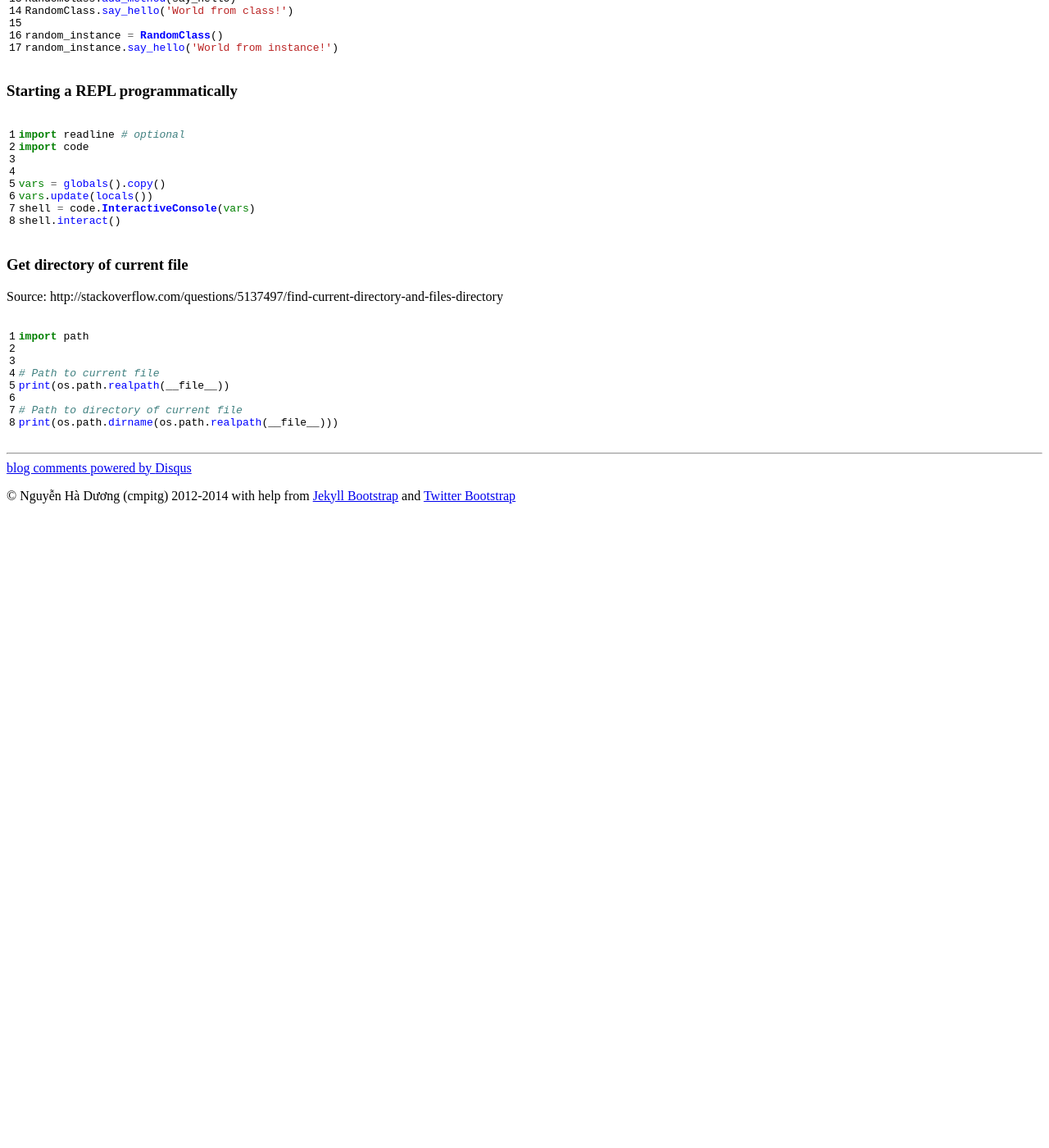
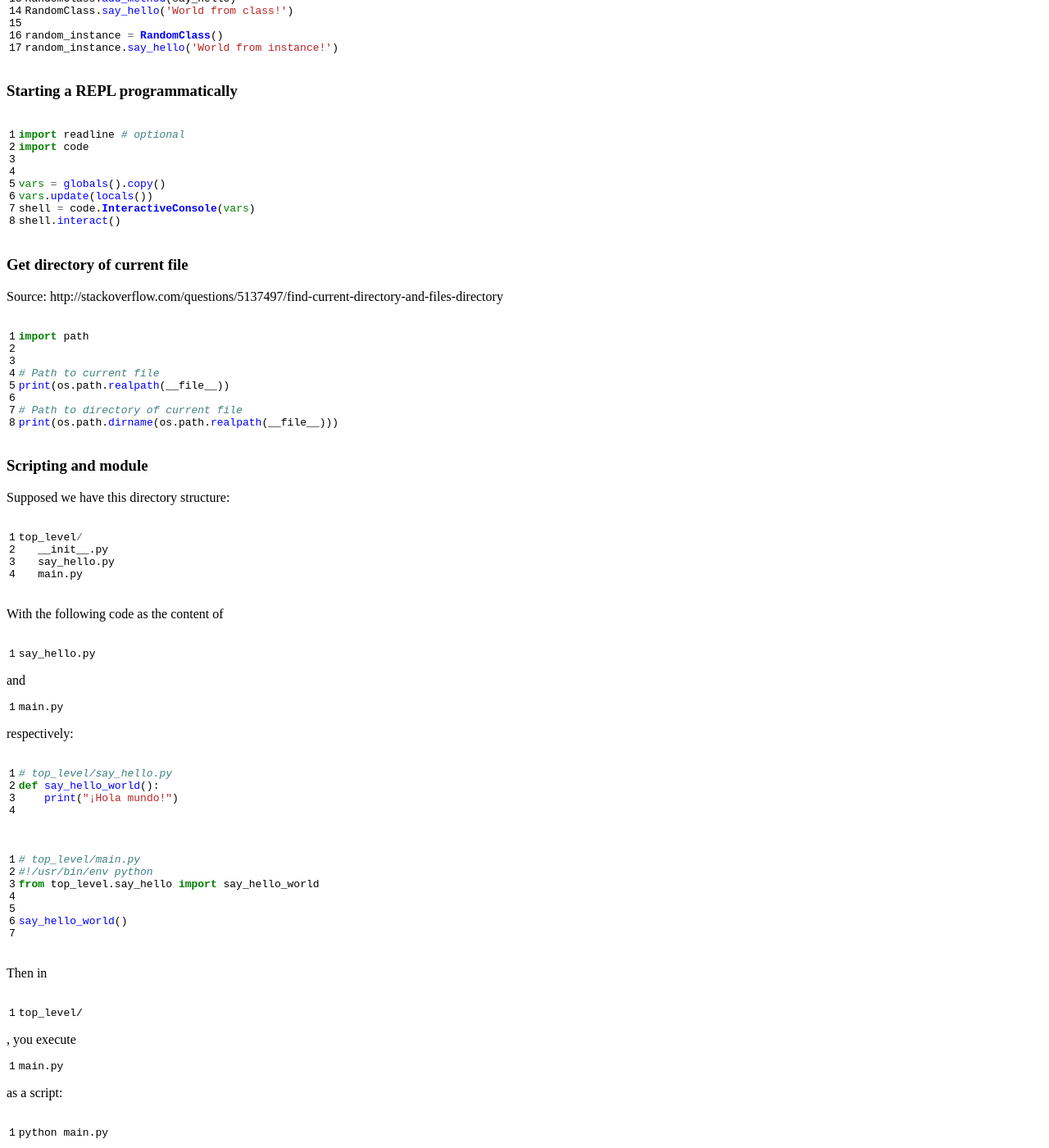
Before and after one commit to cmpitg/cmpitg.github.com, a Jekyll site: the page built from guides/python.md, in a window 1280 px wide and 1400 px high, scrolled down 6145 px. Shown: the whole window at 82% size. Built offline with Jekyll 4.4.1, drawn with Linux system fonts in a browser that asks for light colours; a script that is not in the unit is left out; comment, search, counter and statistics services are not loaded; before the commit the page ends 6775 px from its top, so only the background shows below that; some of the changed text lies outside the part shown.

Commit message:
Update - Python scripting with modules

````diff
--- a/guides/python.md
+++ b/guides/python.md
@@ -301,3 +301,70 @@
 # Path to directory of current file
 print(os.path.dirname(os.path.realpath(__file__)))
 ```
+
+### Scripting and module ###
+
+Supposed we have this directory structure:
+
+```python
+top_level/
+   __init__.py
+   say_hello.py
+   main.py
+```
+
+With the following code as the content of `say_hello.py` and `main.py`
+respectively:
+
+```python
+# top_level/say_hello.py
+def say_hello_world():
+    print("¡Hola mundo!")
+
+```
+
+```python
+# top_level/main.py
+#!/usr/bin/env python
+from top_level.say_hello import say_hello_world
+
+
+say_hello_world()
+
+```
+
+Then in `top_level/`, you execute `main.py` as a script:
+
+```sh
+python main.py
+```
+
+And it happens:
+
+```
+ImportError: No module named top_level.say_hello
+```
+
+There are 2 ways to resolve:
+
+* Directly call the module with `python -m`:
+
+  ```sh
+  # Inside top_level/
+  cd ..
+
+  # Now we're outside
+  python -m top_level.main
+  ```
+
+* Or poorly learn from the Ruby world be creating a wrapper *outside*
+  `top_level/`:
+
+  ```python
+  # top_level/../run-script.sh
+
+  if __file__ == "__main__":
+      import top_level.main
+  ```
+
+See?  Python sucks.
````
Also changed, not shown: other parts of guides/python.md (+1 -1 lines), _posts/2014-06-03-python-scripting-with-modules.md (added, +82 -0 lines).
